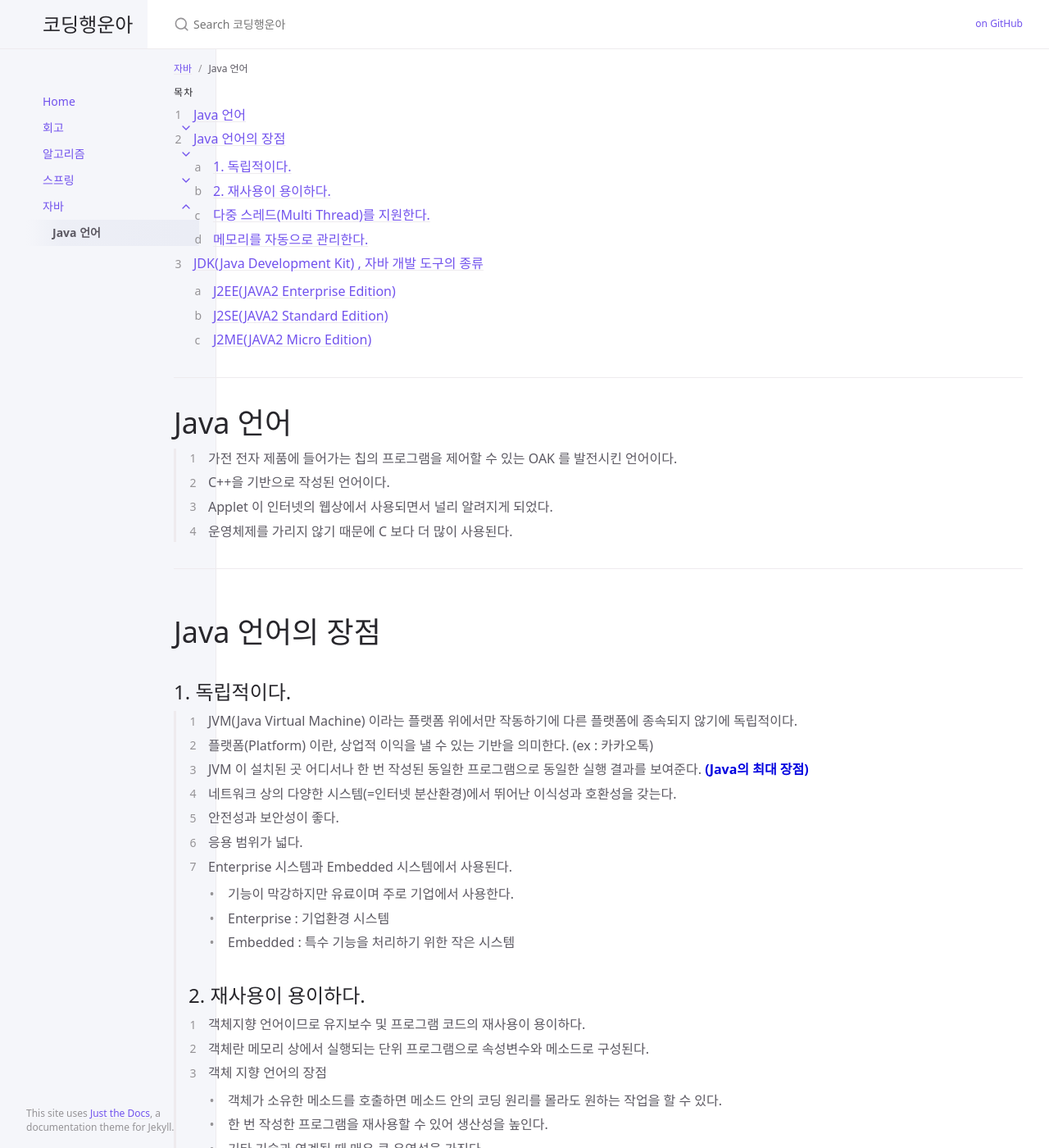
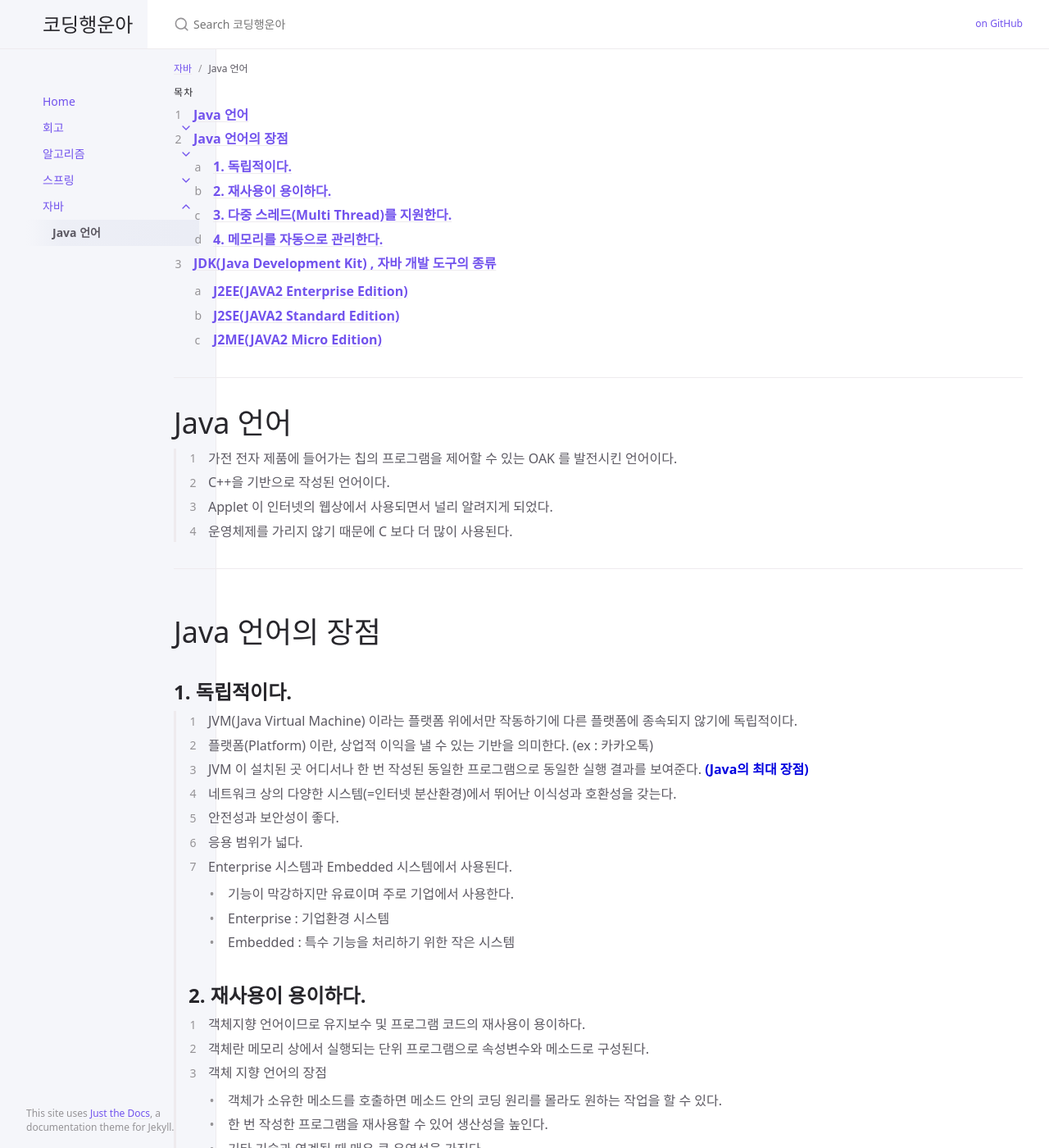
Before and after one commit to luckhunger/luckhunger-github.io, a Jekyll site: the page built from docs/java/javaLange.md, in a window 1280 px wide and 1400 px high. Shown: the whole window at 82% size. Built offline with Jekyll 4.4.1, drawn with Linux system fonts in a browser that asks for light colours; some of the changed text lies outside the part shown.

```diff
--- a/docs/java/javaLange.md
+++ b/docs/java/javaLange.md
@@ -11,7 +11,7 @@ nav_order: 1
 {:toc}
 ---
 
-# Java 언어
+# **Java 언어**
 > 1. 가전 전자 제품에 들어가는 칩의 프로그램을 제어할 수 있는 OAK 를 발전시킨 언어이다.
 > 2. C++을 기반으로 작성된 언어이다.
 > 3. Applet 이 인터넷의 웹상에서 사용되면서 널리 알려지게 되었다.
@@ -19,8 +19,8 @@ nav_order: 1
 
 ---
 
-# Java 언어의 장점
-## 1. 독립적이다.
+# **Java 언어의 장점**
+## **1. 독립적이다.**
 > 1. JVM(Java Virtual Machine) 이라는 플랫폼 위에서만 작동하기에 다른 플랫폼에 종속되지 않기에 독립적이다.
 > 2. 플랫폼(Platform) 이란, 상업적 이익을 낼 수 있는 기반을 의미한다. (ex : 카카오톡)
 > 3. JVM 이 설치된 곳 어디서나 한 번 작성된 동일한 프로그램으로 동일한 실행 결과를 보여준다. **<font color='#0101DF'>(Java의 최대 장점)</font>**
@@ -32,7 +32,7 @@ nav_order: 1
 >    + Enterprise : 기업환경 시스템
 >    + Embedded : 특수 기능을 처리하기 위한 작은 시스템
 >
-## 2. 재사용이 용이하다.
+## **2. 재사용이 용이하다.**
 > 1. 객체지향 언어이므로 유지보수 및 프로그램 코드의 재사용이 용이하다.
 > 2. 객체란 메모리 상에서 실행되는 단위 프로그램으로 속성변수와 메소드로 구성된다.
 > 3. 객체 지향 언어의 장점
@@ -40,25 +40,25 @@ nav_order: 1
 >    + 한 번 작성한 프로그램을 재사용할 수 있어 생산성을 높인다.
 >    + 기타 기술과 연계될 때 매우 큰 유연성을 가진다.
 >
-## 다중 스레드(Multi Thread)를 지원한다.
+## **3. 다중 스레드(Multi Thread)를 지원한다.**
 > 1. 다중 스레드(Multi Thread)를 지원하여 효율적인 멀티 처리 효과를 볼 수 있다.
 > 2. 스레드란 하나의 프로세스 안에서 독립적으로 실행될 수 있는 하나의 작업 단위를 말한다.
 > 3. 프로세스 단위로 프로그램을 실행하면 하나의 프로그램이 종료되기 전까지 다른 프로그램은 대기하고 있으므로 동시 처리가 불가능하다.
 > 4. 그러나 스레드 단위로 프로그램을 실행하면 동시 처리 효과를 볼 수 있다.
 >
-## 메모리를 자동으로 관리한다.
+## **4. 메모리를 자동으로 관리한다.**
 > 1. 메모리를 할당 받아 사용한 후 메모리를 자동으로 분리수거(Garbage Collection)하여 해제한다.
 > 2. 즉, 개발자가 메모리를 관리할 필요가 없다.
 
 ---
 
-# JDK(Java Development Kit) , 자바 개발 도구의 종류
-> ## J2EE(JAVA2 Enterprise Edition)
+# **JDK(Java Development Kit) , 자바 개발 도구의 종류**
+> ## **J2EE(JAVA2 Enterprise Edition)**
 > + 기업환경에서 서버 측 프로그램 개발에 사용한다. (로열티 지불)
 > + 웹기반의 엔터프라이즈 애플리케이션을 구축하기 위한 플랫폼이다.
 >
-## J2SE(JAVA2 Standard Edition)
+## **J2SE(JAVA2 Standard Edition)**
 > + 표준 기본 개발 환경으로 무료로 배포되고 있다.
 >
-## J2ME(JAVA2 Micro Edition)
+## **J2ME(JAVA2 Micro Edition)**
 > + 휴대폰 등의 이동 통신 정보 기기에서 사용되는 프로그램 개발에 사용한다. (로열티 지불)
```
